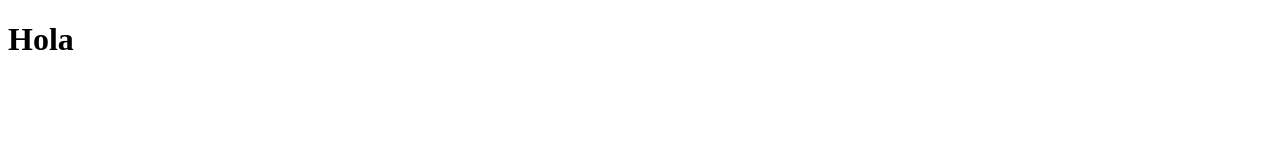
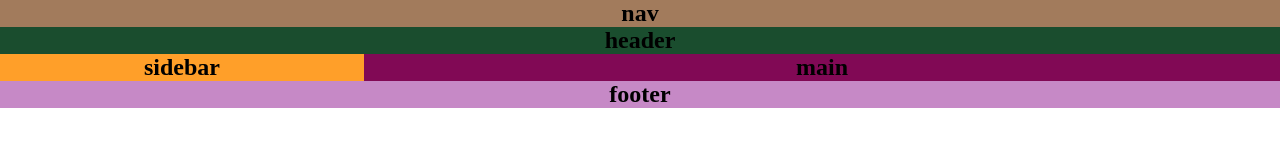
Before and after one commit to Kromatic97/GridArea, a plain HTML site: page index.html in a window 1280 px wide. Drawn offline with Linux system fonts and the light colour scheme.

Commit message:
agregando grid nuevo

```diff
--- a/index.html
+++ b/index.html
@@ -8,7 +8,13 @@
     <link rel="stylesheet" href="./styles.css">
 </head>
 <body>
-    <h1>Hola</h1>
+    <div class="container_grid">
+        <div class="nav"><h2>nav</h2></div>
+        <div class="header"><h2>header</h2></div>
+        <div class="sidebar"><h2>sidebar</h2></div>
+        <div class="main"><h2>main</h2></div>
+        <div class="footer"><h2>footer</h2></div>
+    </div>
 
 </body>
 </html>
--- a/styles.css
+++ b/styles.css
@@ -0,0 +1,51 @@
+*{
+    margin: 0;
+    padding: 0;
+    box-sizing: border-box;
+}
+.container_grid{
+    display: grid;
+    grid-template-areas:
+    "nav nav nav nav"
+    "head head head head"
+    "sidebar main main main"
+    "sidebar main main main"
+    "sidebar main main main"
+    "footer footer footer footer";
+}
+
+div{
+    text-align: center;
+
+
+}
+.nav{
+    background-color: #A27B5C;
+    grid-area: nav;
+}
+
+
+.header{
+    background-color: #1A4D2E;
+    grid-area: head;
+}
+.sidebar{
+    background-color: #FF9F29;
+    grid-area: sidebar;
+}
+
+.main{
+    background-color: #810955;
+    grid-area: main;
+}
+
+.footer{
+    background-color: #C689C6;
+    grid-area: footer;
+}
+
+@media(max-width:900px){
+    .main{
+        background-color: red;
+    }
+}
```
